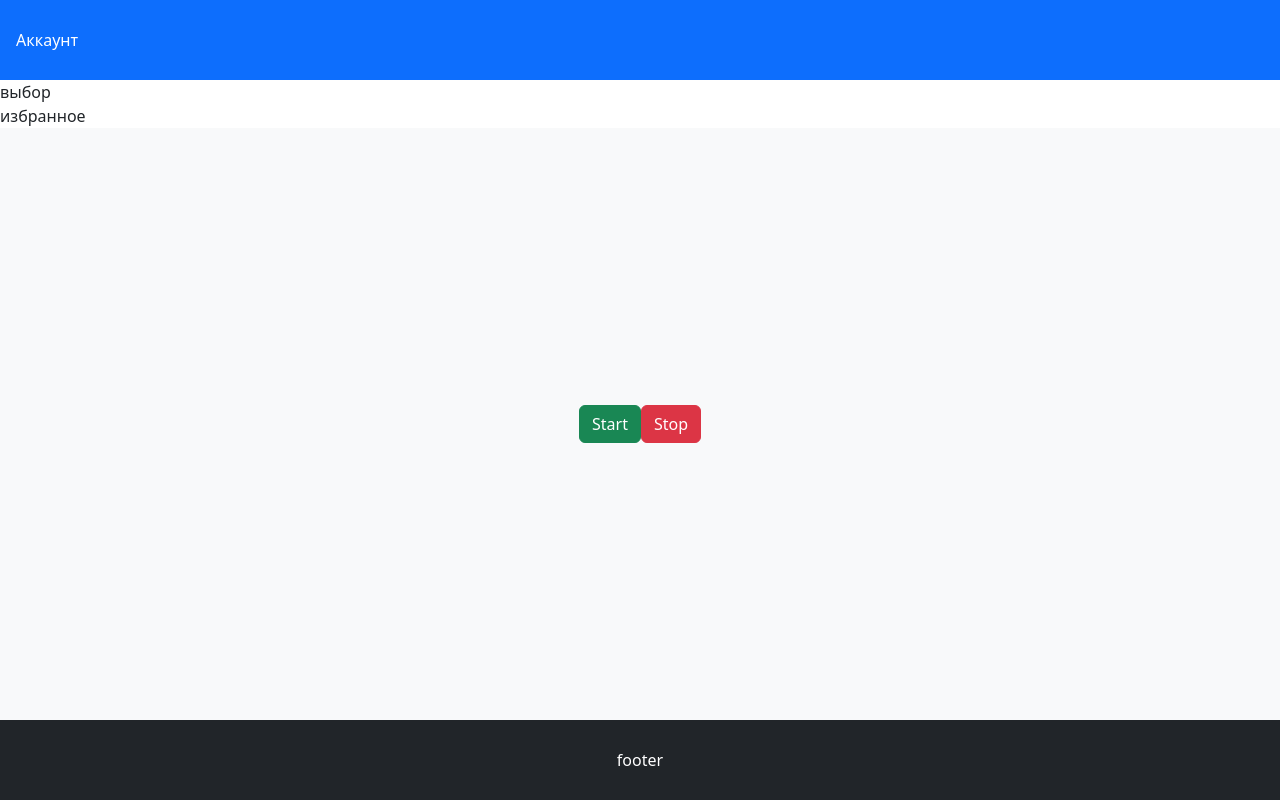
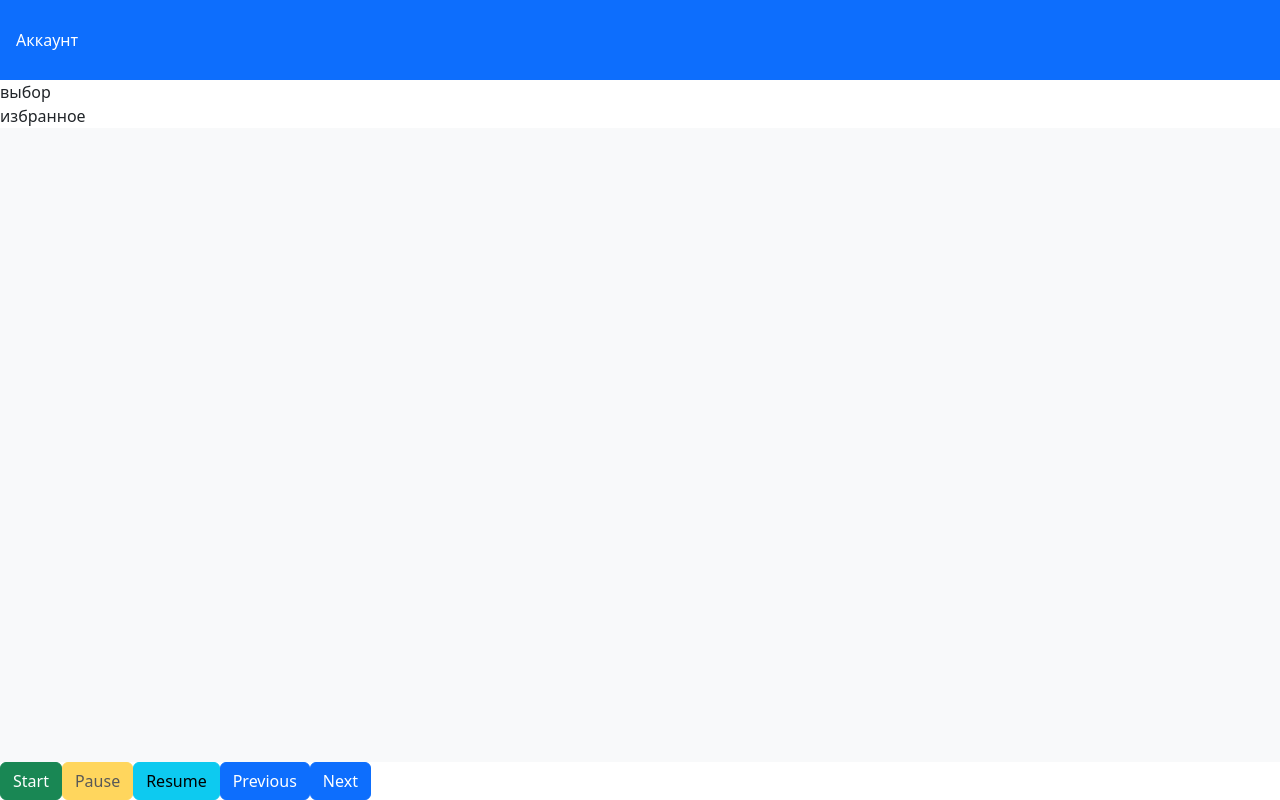
Before and after one commit to KayotPoziloy/thematic_audio_player, a React (Create React App) app in the folder frontend/: page / in a window 1280 px wide. Built offline with nearby package versions, Linux system fonts and the light colour scheme.

Commit message:
primitive player

```diff
--- /dev/null
+++ b/frontend/src/components/AudioPlayer/AudioPlayer.tsx
@@ -0,0 +1,63 @@
+import React, {useRef, useState} from "react";
+import { startAudio, pauseAudio, resumeAudio } from "./audioControls";
+import { tracks } from "../../service/tracks";
+
+export const AudioPlayer = () => {
+  const audio = useRef<HTMLAudioElement | null>(null);
+  const [currentTrackIndex, setCurrentTrackIndex] = useState(0);
+  const [isPlaying, setIsPlaying] = useState(false);
+
+  const handleStart = () => {
+    startAudio(audio, tracks[currentTrackIndex]);
+    setIsPlaying(true);
+  };
+
+  const handlePause = () => {
+    pauseAudio(audio);
+    setIsPlaying(false);
+  };
+
+  const handleResume = () => {
+    resumeAudio(audio);
+    setIsPlaying(true);
+  };
+
+  const handleNext = () => {
+    setCurrentTrackIndex((prevIndex) => {
+      const nextIndex = (prevIndex + 1) % tracks.length; // циклический переход к следующему треку
+      startAudio(audio, tracks[nextIndex]);
+      setIsPlaying(true);
+      return nextIndex;
+    });
+  };
+
+  const handlePrevious = () => {
+    setCurrentTrackIndex((prevIndex) => {
+      const previousIndex = (prevIndex - 1 + tracks.length) % tracks.length; // циклический переход к предыдущему треку
+      startAudio(audio, tracks[previousIndex]);
+      setIsPlaying(true);
+      return previousIndex;
+    });
+  };
+
+  return (
+    <div>
+      <button className="btn btn-success" onClick={handleStart} disabled={isPlaying}>
+        Start
+      </button>
+      <button className="btn btn-warning" onClick={handlePause} disabled={!isPlaying}>
+        Pause
+      </button>
+      <button className="btn btn-info" onClick={handleResume} disabled={isPlaying}>
+        Resume
+      </button>
+      <button className="btn btn-primary" onClick={handlePrevious}>
+        Previous
+      </button>
+      <button className="btn btn-primary" onClick={handleNext}>
+        Next
+      </button>
+      <audio ref={audio}/>
+    </div>
+  );
+}
--- /dev/null
+++ b/frontend/src/components/AudioPlayer/audioControls.ts
@@ -0,0 +1,24 @@
+import { RefObject } from "react";
+
+export const startAudio = async (audio: React.RefObject<HTMLAudioElement>, audioUrl: string) => {
+  if (!audio.current) return;
+
+  try {
+    audio.current.src = audioUrl;
+    await audio.current.play();
+  } catch (error) {
+    console.error("Error playing audio:", error);
+  }
+};
+
+export const pauseAudio = (audio: RefObject<HTMLAudioElement>) => {
+  if (audio.current) {
+    audio.current.pause();
+  }
+};
+
+export const resumeAudio = (audio: RefObject<HTMLAudioElement>) => {
+  if (audio.current) {
+    audio.current.play();
+  }
+};
--- a/frontend/src/components/Footer.tsx
+++ b/frontend/src/components/Footer.tsx
@@ -1,9 +1,8 @@
 import React from "react";
+import {AudioPlayer} from "./AudioPlayer/AudioPlayer";
 
 export default function Footer() {
     return (
-        <footer  className="bg-dark text-white d-flex align-items-center justify-content-center">
-            footer
-        </footer>
+        <AudioPlayer/>
     );
 }
--- a/frontend/src/components/Main.tsx
+++ b/frontend/src/components/Main.tsx
@@ -1,39 +1,10 @@
-import React, { useRef } from "react";
+import React from "react";
 
 export default function Main() {
-    const audio = useRef<HTMLAudioElement | null>(null);
-
-    const startAudio = async () => {
-        try {
-            const response = await fetch("http://localhost:5000/api/music/m/audio.mp3");
-            if (!response.ok) {
-                throw new Error("Error");
-            }
-
-            const audioBlob = await response.blob();
-            const audioUrl = URL.createObjectURL(audioBlob);
-
-            audio.current!.src = audioUrl;
-            audio.current!.play();
-
-        } catch (error) {
-            console.error("Error fetching audio:", error);
-        }
-    };
-
-    const stopAudio = () => {
-        audio.current!.pause();
-    };
 
     return (
         <main>
-            <button className="btn btn-success" onClick={startAudio}>
-                Start
-            </button>
-            <button className="btn btn-danger" onClick={stopAudio}>
-                Stop
-            </button>
-            <audio ref={audio} />
+
         </main>
     );
 }
--- /dev/null
+++ b/frontend/src/service/tracks.ts
@@ -0,0 +1,3 @@
+export const tracks = [
+  "http://localhost:5000/api/music/m/audio.mp3",
+];
```
